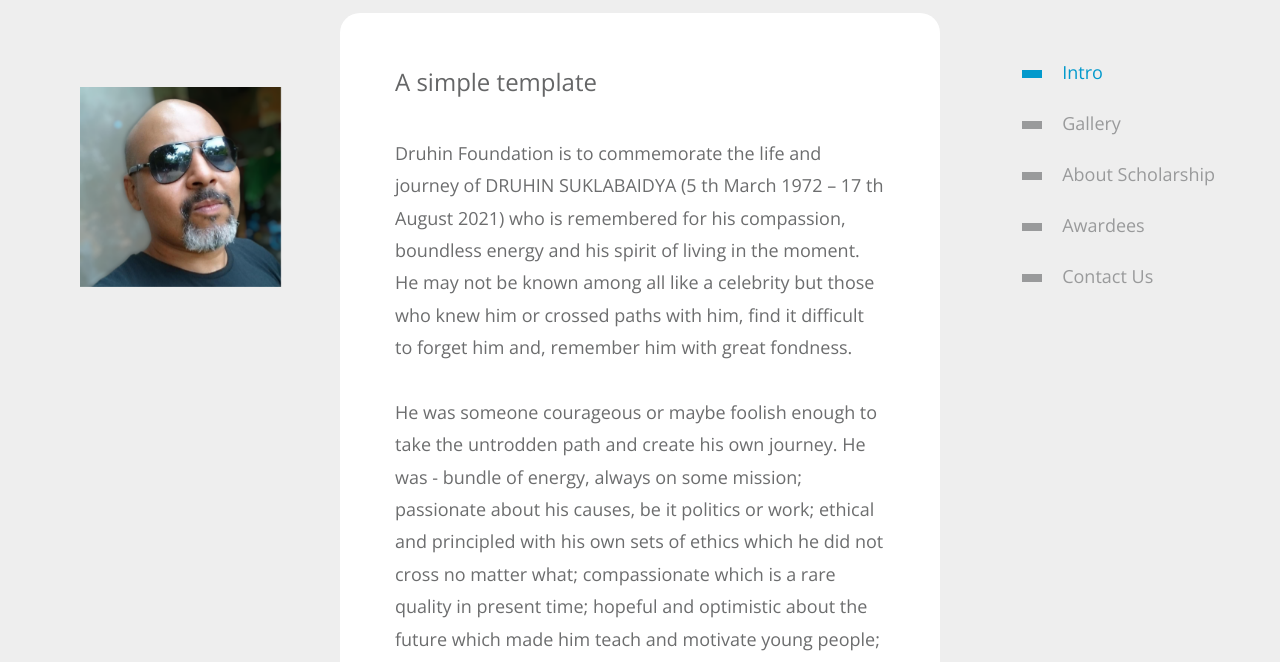
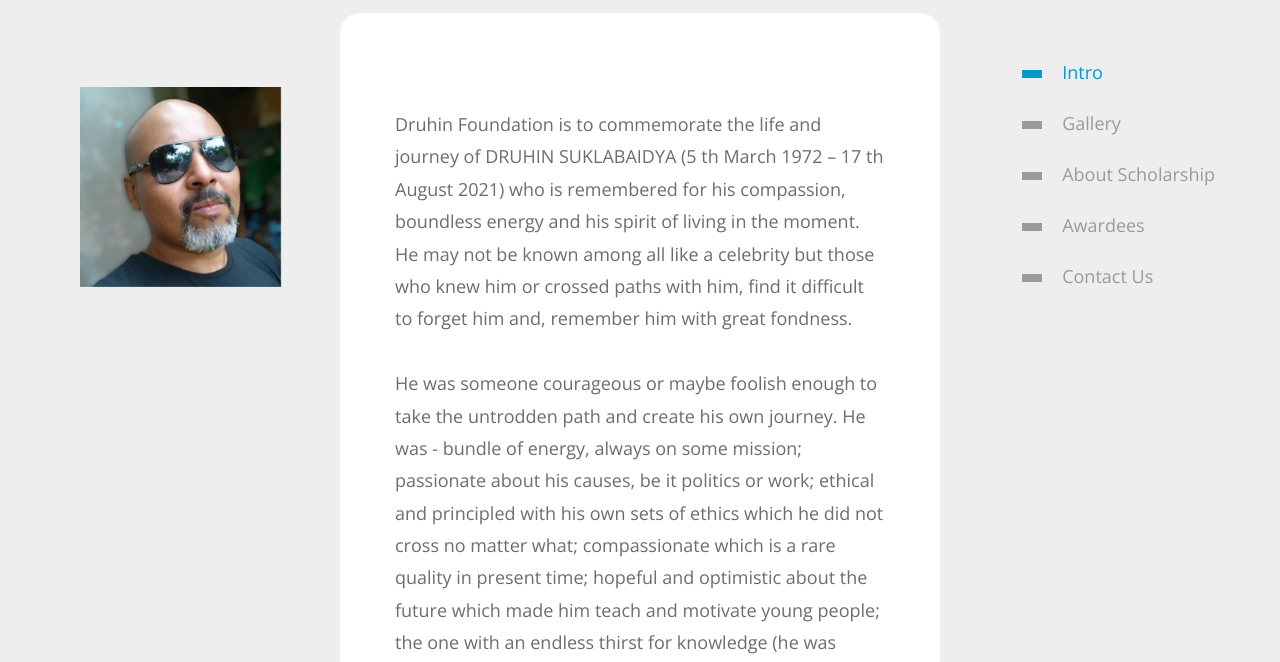
Before and after one commit to bshubhamb/schloraship, a plain HTML site: page index.html in a window 1280 px wide. Shown: the part 133-795 px from the top of the page. Drawn offline with nearby package versions, Linux system fonts and the light colour scheme.

Commit message:
Missed change

```diff
--- a/index.html
+++ b/index.html
@@ -49,7 +49,7 @@
       <div class="tm-content-container">
 
         <div class="tm-content">
-          <h2 class="tm-page-title">A simple template</h2>
+          <h2 class="tm-page-title"></h2>
           <p class="mb-4">
             Druhin Foundation is to commemorate the life and journey of
 DRUHIN SUKLABAIDYA (5 th March 1972 – 17 th August 2021) who
```
